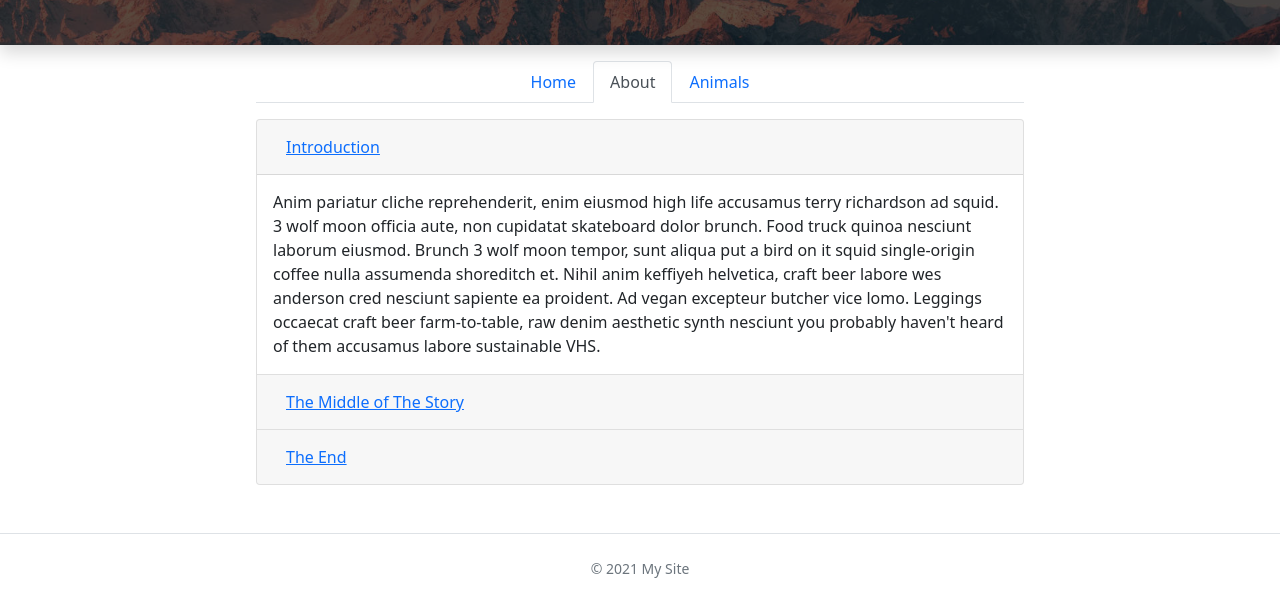
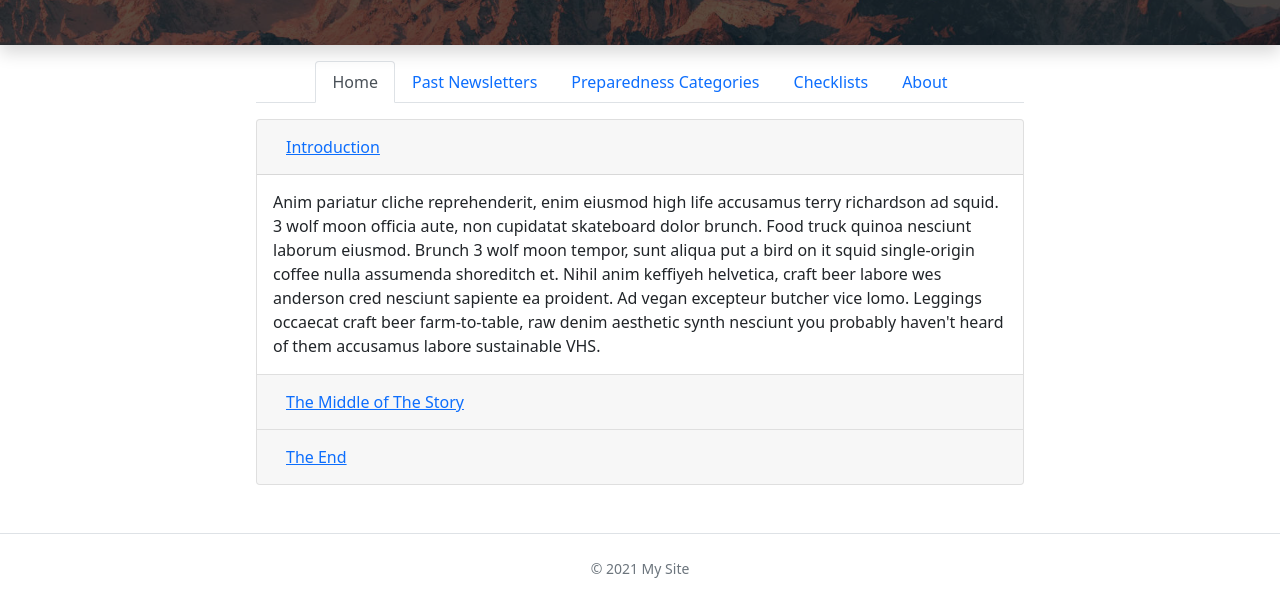
Before and after one commit to DallasM31/D15GetReady, a plain HTML site: page about.html in a window 1280 px wide. Shown: the part 156-772 px from the top of the page. Drawn offline with nearby package versions, Linux system fonts and the light colour scheme.

Commit message:
Syncing menus

```diff
--- a/about.html
+++ b/about.html
@@ -16,14 +16,21 @@
       <nav class="mb-3">
         <ul class="nav nav-tabs justify-content-center">
           <li class="nav-item">
-            <a class="nav-link" href="index.html">Home</a>
+            <a class="nav-link active" href="#">Home</a>
           </li>
           <li class="nav-item">
-            <a class="nav-link active" href="#">About</a>
+            <a class="nav-link" href="animals.html">Past Newsletters</a>
           </li>
           <li class="nav-item">
-            <a class="nav-link" href="animals.html">Animals</a>
+            <a class="nav-link" href="animals.html">Preparedness Categories</a>
           </li>
+          <li class="nav-item">
+            <a class="nav-link" href="animals.html">Checklists</a>
+          </li>
+          <li class="nav-item">
+            <a class="nav-link" href="about.html">About</a>
+          </li>
+
         </ul>
       </nav>
 
```
Also changed, not shown: animals.html (+11 -4 lines).
